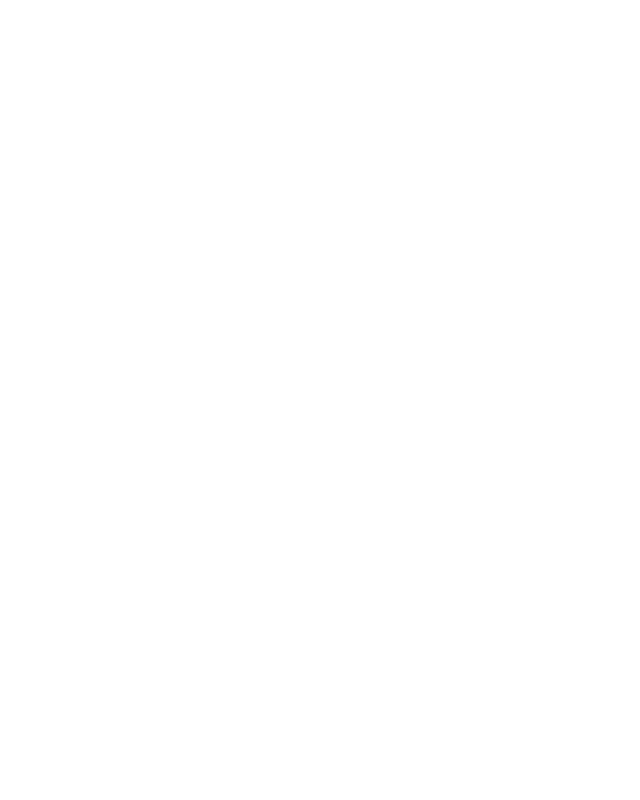
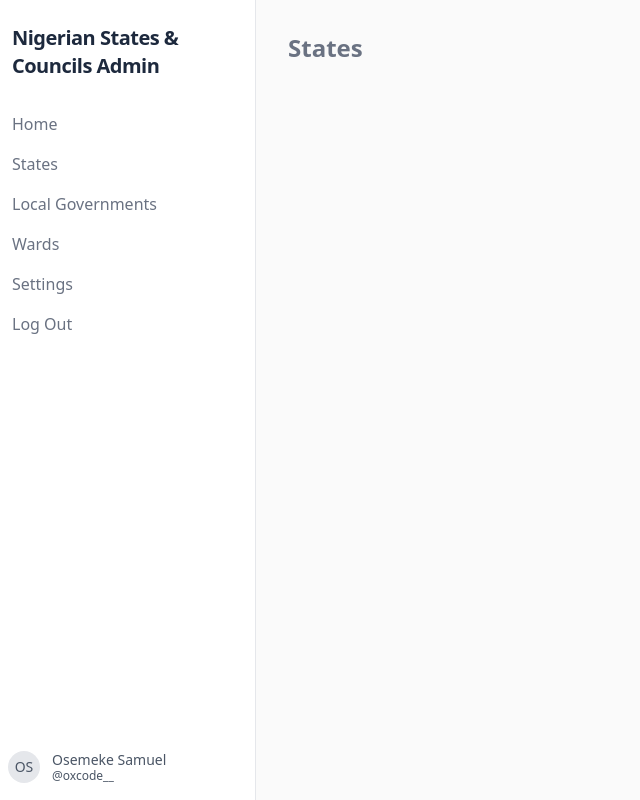
Before and after one commit to oxcode-dev/nigerian-states-councils-admin, a React (Vite) app: page /states in a window 1280 px wide. Shown: the whole page, without its empty margins (0-640 px from the left). Built offline with nearby package versions, Linux system fonts and the light colour scheme; sample sign-in values are in the browser's storage.

Commit message:
initial commit

```diff
--- a/src/App.tsx
+++ b/src/App.tsx
@@ -5,6 +5,7 @@
 import ProtectedRoute from "./components/ProtectedRoutes"
 import PublicRoute from "./components/PublicRoutes"
 import Home from "./pages/Index"
+import States from "./pages/States"
 
 function App() {
 
@@ -42,9 +43,7 @@
   return (
     <Routes>
       <Route path="/" element={<Home />} />
-      {/* <Route path="/product/create" element={<CreateProduct />} />
-      <Route path="/product/edit/:id" element={<EditProduct />} />
-      <Route path="/product/delete/:id" element={<DeleteProduct />} /> */}
+      <Route path="/states" element={<States />} />
     </Routes>
   )
 }
--- a/src/layout/index.tsx
+++ b/src/layout/index.tsx
@@ -7,7 +7,7 @@
     children: React.ReactNode
 }
 
-export default function AppLayout ({ children }: PropType) {
+export default function Layout ({ children }: PropType) {
     const [isOpen, setIsOpen] = useState(false)
     return (
         <>
--- /dev/null
+++ b/src/pages/States.tsx
@@ -0,0 +1,11 @@
+import Layout from "../layout";
+
+export default function States() {
+    return (
+        <Layout>
+            <div className="p-4">
+                <h1 className="text-2xl font-bold">States</h1>
+            </div>
+        </Layout>
+    )
+}
```
